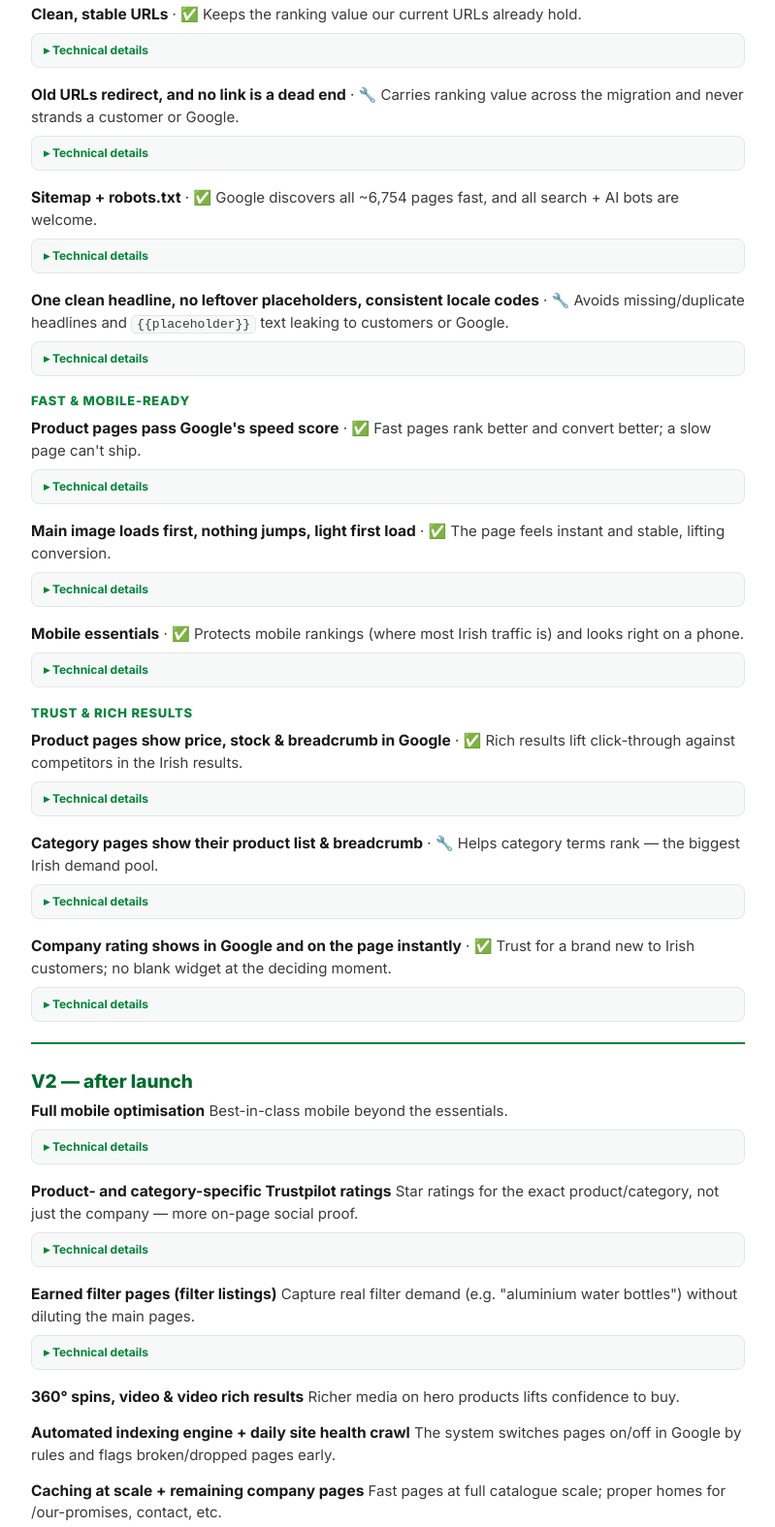
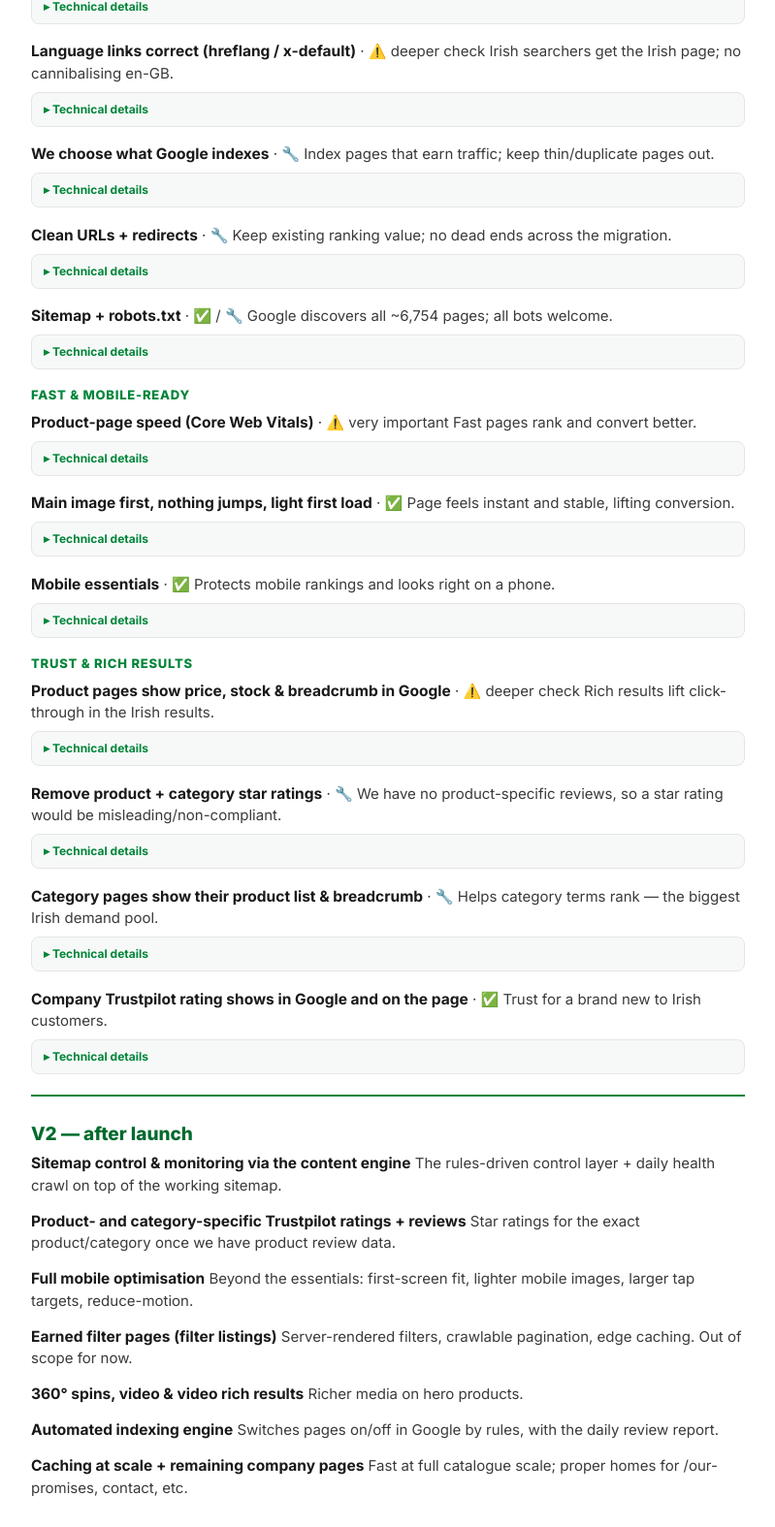
Before and after one commit to nielsmolenaar-hp/enie-go-live-plan, a plain HTML site: page tech-plan.html in a window 1280 px wide. Shown: the part 756-2331 px from the top of the page at 97% size, without its empty margins (240-1039 px from the left). Drawn offline with Linux system fonts and the light colour scheme.

Commit message:
Add files via upload

```diff
--- a/tech-plan.html
+++ b/tech-plan.html
@@ -25,87 +25,91 @@ hr{border:none;border-top:2px solid var(--g);margin:1.4em 0}
 </style></head><body>
 <div class="topbar"><span>Helloprint - en-IE Go-Live</span><a href="./index.html">Back to the go-live plan</a></div>
 <h1>en-IE Go-Live — Technical Plan</h1>
-<p>What we need in place so Irish customers <strong>find us</strong>, <strong>click us</strong>, and we <strong>keep our rankings</strong>. Split into <strong>V1 (for the 3 July launch)</strong> and <strong>V2 (after launch)</strong>. Tap <strong>Technical details</strong> under any item for the engineering specifics.</p>
-<p>Tags: ✅ already live on staging · 🔧 still to build.</p>
+<p>What we need in place so Irish customers <strong>find us</strong>, <strong>click us</strong>, and we <strong>keep our rankings</strong>. Split into <strong>V1 (for the 3 July launch)</strong> and <strong>V2 (after launch)</strong>. Tap <strong>Technical details</strong> under any item for the specifics.</p>
+<p>Tags: ✅ live on staging · 🔧 to build / fix · ⚠️ open — verify against requirements.</p>
 <hr />
 <h2>V1 — for the launch</h2>
 <h3>Found by Google</h3>
 <p><strong>Google can read every page on load</strong> · ✅
-So pages can be indexed and rank — earning organic traffic. A page Google can't read earns nothing.</p>
-<details><summary>Technical details</summary>All SEO content is server-side rendered; a build check blocks any page missing content. No indexable content loaded only by JavaScript.</details>
+Full content in the first response, so pages can rank. A page Google can't read earns nothing.</p>
+<details><summary>Technical details</summary>Server-side rendered. <b>Essential blocks that must be in the raw HTML:</b> Trustpilot, pricing on landing pages, product items on filter pages, images, FAQs, and funnel (configurator) attributes & values. No indexable content loaded only by JavaScript.</details>
 
-<p><strong>Menus, configurator and prices are visible to Google</strong> · ✅
-Our core commercial content is readable, not hidden behind a click.</p>
-<details><summary>Technical details</summary>Nav links are real anchors; the configurator renders all options on load; live price + delivery are server-rendered with a last-known-good fallback.</details>
+<p><strong>Internal linking works</strong> · 🔧
+Google (and customers) can move through the site; no stranded pages or dead ends.</p>
+<details><summary>Technical details</summary>Menu, breadcrumb, product grids and related links are real anchors that resolve to live pages.</details>
 
-<p><strong>Each page is its own "original"</strong> · ✅ (build-check 🔧)
-Stops Google treating tracking/filter versions as duplicates, which would split our ranking.</p>
-<details><summary>Technical details</summary>Self-referencing canonical, normalised (https, no-www, lowercase, no tracking params). A build check confirms each canonical loads (200) and is in the sitemap.</details>
+<p><strong>Clean heading structure</strong> · ⚠️ open
+One clear headline per page so Google understands the topic.</p>
+<details><summary>Technical details</summary>Exactly one H1 per page, per the requirements, and read that way in the code. <b>Open:</b> currently two H1s in the source (mobile + desktop copies) — verify the current setup.</details>
 
-<p><strong>We choose what Google indexes — nothing by accident</strong> · 🔧
-We index pages that earn traffic and hide thin/duplicate ones; per language.</p>
-<details><summary>Technical details</summary>Per-locale index setting per page; default is hidden (noindex,follow) until reviewed; key commercial pages stay indexed.</details>
+<p><strong>No placeholder text</strong> · 🔧
+Customers never see <code>{{shop_name}}</code> and Google never indexes it.</p>
+<details><summary>Technical details</summary>No `{{…}}` tokens on any page, in source, or in the JSON-LD. Needs checking across pages.</details>
 
-<p><strong>Clean, stable URLs</strong> · ✅
-Keeps the ranking value our current URLs already hold.</p>
-<details><summary>Technical details</summary>Flat lowercase URLs with the country/language prefix; existing addresses reused; any change redirected.</details>
+<p><strong>Each page is its own "original" (canonical)</strong> · ⚠️ deeper check
+Stops tracking/filter versions being treated as duplicates and splitting our ranking.</p>
+<details><summary>Technical details</summary>Self-canonical, normalised (https, no-www, lowercase, no tracking params), never cross-locale; parameter URLs canonical correctly. <b>Deeper check against the canonical requirements.</b></details>
 
-<p><strong>Old URLs redirect, and no link is a dead end</strong> · 🔧
-Carries ranking value across the migration and never strands a customer or Google.</p>
-<details><summary>Technical details</summary>Same-moment 301s (list already defined); removed/discontinued products redirect to the nearest page, never 404; every internal link resolves to a live page; AI bots get the same pages, not a geo-redirect.</details>
+<p><strong>Language links correct (hreflang / x-default)</strong> · ⚠️ deeper check
+Irish searchers get the Irish page; no cannibalising en-GB.</p>
+<details><summary>Technical details</summary>Reciprocal hreflang incl. en-ie; x-default → en-gb (kept). <b>Deeper check of the full set against requirements.</b></details>
 
-<p><strong>Sitemap + robots.txt</strong> · ✅
-Google discovers all ~6,754 pages fast, and all search + AI bots are welcome.</p>
-<details><summary>Technical details</summary>Multi-tier sitemap (live on staging) + correct robots.txt allowing all bots. Outstanding: daily refresh + health-check crawl.</details>
+<p><strong>We choose what Google indexes</strong> · 🔧
+Index pages that earn traffic; keep thin/duplicate pages out.</p>
+<details><summary>Technical details</summary>Per-locale index setting; site not globally blocked. Per-page review is being integrated later.</details>
 
-<p><strong>One clean headline, no leftover placeholders, consistent locale codes</strong> · 🔧
-Avoids missing/duplicate headlines and <code>{{placeholder}}</code> text leaking to customers or Google.</p>
-<details><summary>Technical details</summary>Build check: exactly one H1 per page; template tokens validated as resolved; locale codes lowercase everywhere with uppercase variants redirected; no two pages can publish to the same URL.</details>
+<p><strong>Clean URLs + redirects</strong> · 🔧
+Keep existing ranking value; no dead ends across the migration.</p>
+<details><summary>Technical details</summary>Clean lowercase URLs with the country/language prefix. <b>Redirects:</b> the current redirect sheet works — verify it; <b>parameter & hyphen URLs must 301 to their base URL</b> (open — not fully in place); <b>new Blog + Helpcenter URL structures</b> checked after migration; removed products → 301, never 404; <b>full list of identified 404s checked</b>; no dead links.</details>
+
+<p><strong>Sitemap + robots.txt</strong> · ✅ / 🔧
+Google discovers all ~6,754 pages; all bots welcome.</p>
+<details><summary>Technical details</summary><b>Sitemap</b> built on the new logic (live); the control/monitoring mechanism via the content engine is <b>V2</b>. Check: all URLs present vs the old sitemap, <b>lastmod included</b>, and <b>regeneration working</b>. <b>robots.txt</b> on the root domain: allows all search + AI bots, blocks only cart/checkout/account, declares the sitemap — <b>open: query-parameter handling not fixed yet</b>.</details>
 
 <h3>Fast &amp; mobile-ready</h3>
-<p><strong>Product pages pass Google's speed score</strong> · ✅
-Fast pages rank better and convert better; a slow page can't ship.</p>
-<details><summary>Technical details</summary>Deploy-blocking budgets on product pages (LCP ≤2.0s, CLS ≤0.05, INP ≤150ms, JS ≤250KB). Category pages monitored.</details>
+<p><strong>Product-page speed (Core Web Vitals)</strong> · ⚠️ very important
+Fast pages rank and convert better.</p>
+<details><summary>Technical details</summary><b>Very important to check.</b> PageSpeed / Lighthouse (mobile) on a product + category page: LCP ≤2.0s · CLS ≤0.05 · INP ≤150ms. Target — ship if close (product-page gate blocks badly slow pages).</details>
 
-<p><strong>Main image loads first, nothing jumps, light first load</strong> · ✅
-The page feels instant and stable, lifting conversion.</p>
-<details><summary>Technical details</summary>Hero image eager + preloaded, rest lazy; reserved space prevents layout shift; only first-screen JavaScript loads up front.</details>
+<p><strong>Main image first, nothing jumps, light first load</strong> · ✅
+Page feels instant and stable, lifting conversion.</p>
+<details><summary>Technical details</summary>Hero/first image eager + preloaded; rest lazy; reserved space prevents layout shift; only first-screen JS loads up front.</details>
 
 <p><strong>Mobile essentials</strong> · ✅
-Protects mobile rankings (where most Irish traffic is) and looks right on a phone.</p>
-<details><summary>Technical details</summary>Viewport tag, one responsive page (no separate mobile site / AMP), and share-preview/head tags (charset, language, Open Graph) — all live.</details>
+Protects mobile rankings and looks right on a phone.</p>
+<details><summary>Technical details</summary>Viewport tag, one responsive page (no separate mobile site / AMP), head + share tags (charset, language, Open Graph) — all live. Full mobile optimisation is V2.</details>
 
 <h3>Trust &amp; rich results</h3>
-<p><strong>Product pages show price, stock &amp; breadcrumb in Google</strong> · ✅
-Rich results lift click-through against competitors in the Irish results.</p>
-<details><summary>Technical details</summary>Product + Offer + Breadcrumb structured data, build-checked. No product star rating at launch (company rating only).</details>
+<p><strong>Product pages show price, stock &amp; breadcrumb in Google</strong> · ⚠️ deeper check
+Rich results lift click-through in the Irish results.</p>
+<details><summary>Technical details</summary>Product + Offer + Breadcrumb structured data. <b>Deeper check of all fields against the schema requirements.</b></details>
+
+<p><strong>Remove product + category star ratings</strong> · 🔧
+We have no product-specific reviews, so a star rating would be misleading/non-compliant.</p>
+<details><summary>Technical details</summary>AggregateRating must be <b>removed</b> from product AND category pages as part of the schema improvements. Company-level rating stays.</details>
 
 <p><strong>Category pages show their product list &amp; breadcrumb</strong> · 🔧
 Helps category terms rank — the biggest Irish demand pool.</p>
-<details><summary>Technical details</summary>Category pages send a product-list + breadcrumb (modern schema). Currently still on the old format on staging — needs the rewrite.</details>
+<details><summary>Technical details</summary>Category page sends a product list + breadcrumb (modern schema). Known: still on the old CollectionPage format — fix right after.</details>
 
-<p><strong>Company rating shows in Google and on the page instantly</strong> · ✅
-Trust for a brand new to Irish customers; no blank widget at the deciding moment.</p>
-<details><summary>Technical details</summary>Company-level Trustpilot rating in structured data + server-rendered on first paint; hides cleanly if unavailable.</details>
+<p><strong>Company Trustpilot rating shows in Google and on the page</strong> · ✅
+Trust for a brand new to Irish customers.</p>
+<details><summary>Technical details</summary>Company-level rating in structured data + server-rendered on first paint; hides cleanly if unavailable.</details>
 
 <hr />
 <h2>V2 — after launch</h2>
+<p><strong>Sitemap control &amp; monitoring via the content engine</strong>
+The rules-driven control layer + daily health crawl on top of the working sitemap.</p>
+<p><strong>Product- and category-specific Trustpilot ratings + reviews</strong>
+Star ratings for the exact product/category once we have product review data.</p>
 <p><strong>Full mobile optimisation</strong>
-Best-in-class mobile beyond the essentials.</p>
-<details><summary>Technical details</summary>First-screen fit on small phones, one lighter image per product on mobile, larger tap targets + 16px inputs, respect "reduce motion".</details>
-
-<p><strong>Product- and category-specific Trustpilot ratings</strong>
-Star ratings for the exact product/category, not just the company — more on-page social proof.</p>
-<details><summary>Technical details</summary>Needs product-specific review data + the reviews block; ride the new category schema.</details>
-
+Beyond the essentials: first-screen fit, lighter mobile images, larger tap targets, reduce-motion.</p>
 <p><strong>Earned filter pages (filter listings)</strong>
-Capture real filter demand (e.g. "aluminium water bottles") without diluting the main pages.</p>
-<details><summary>Technical details</summary>Server-rendered filters, crawlable pagination, edge caching. Currently out of scope.</details>
-
+Server-rendered filters, crawlable pagination, edge caching. Out of scope for now.</p>
 <p><strong>360° spins, video &amp; video rich results</strong>
-Richer media on hero products lifts confidence to buy.</p>
-<p><strong>Automated indexing engine + daily site health crawl</strong>
-The system switches pages on/off in Google by rules and flags broken/dropped pages early.</p>
+Richer media on hero products.</p>
+<p><strong>Automated indexing engine</strong>
+Switches pages on/off in Google by rules, with the daily review report.</p>
 <p><strong>Caching at scale + remaining company pages</strong>
-Fast pages at full catalogue scale; proper homes for /our-promises, contact, etc.</p>
+Fast at full catalogue scale; proper homes for /our-promises, contact, etc.</p>
 </body></html>
```
